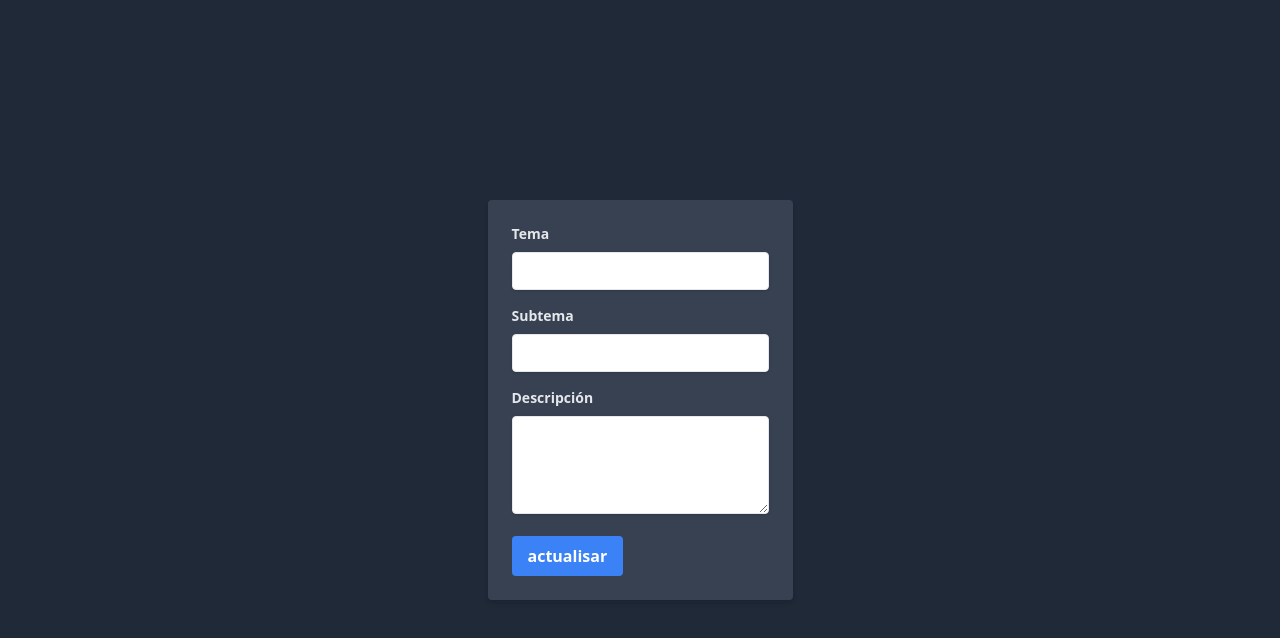
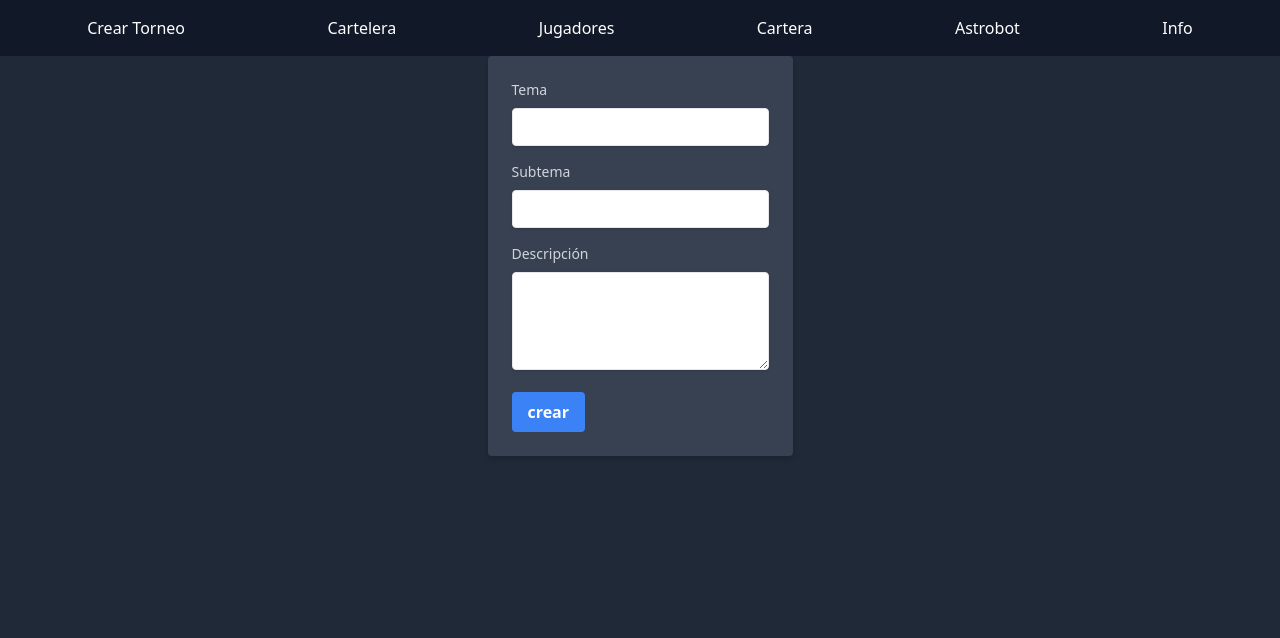
Before and after one commit to vaseksindelaru/irgc, a Next.js app: page /pages/crearTorneo in a window 1280 px wide. Shown: the top 638 px of the page. Built offline with nearby package versions, Linux system fonts and the light colour scheme.

Commit message:
rest/full

```diff
--- a/src/app/components/carteleraDeTorneos.jsx
+++ b/src/app/components/carteleraDeTorneos.jsx
@@ -18,13 +18,13 @@ return (
           <Link key={torneo.tarea_id} className="border hover:bg-gray-500 p-4 rounded-lg shadow" href={ `/pages/cartelera/${torneo.tarea_id}`}>
           <div className="mb-2" >
 
-              <div className="text-xl font-bold text-gray-300">{torneo.tarea_id}</div>
+              <div className="text-l font-bold text-gray-300">{torneo.tarea_id}</div>
             </div>
             <div className="mb-2" >
             <div className="text-xl font-bold text-gray-300">{torneo.tema}</div>
             </div>
             <div className="mb-2">
-              <div className="text-lg font-semibold text-gray-500">{torneo.subtema}</div>
+              <div className="text-lg font-semibold text-gray-400">{torneo.subtema}</div>
             </div>
             <div>
               <div className="text-base text-white">{torneo.descripcion}</div>
--- a/src/app/components/crearTorneoComponent.jsx
+++ b/src/app/components/crearTorneoComponent.jsx
@@ -61,7 +61,7 @@ function CrearTorneoComponent () {
         <div>
         <form ref={form} className="max-w-md mx-auto p-6 bg-gray-700 shadow-md rounded" onSubmit={handleSubmit}>
       <div className="mb-4">
-        <label className="block text-gray-200 text-sm font-bold mb-2" htmlFor="tema">
+        <label className="block text-gray-300 text-sm mb-2" htmlFor="tema">
           Tema
         </label>
         <input
@@ -75,7 +75,7 @@ function CrearTorneoComponent () {
       </div>
 
       <div className="mb-4">
-        <label className="block text-gray-200 text-sm font-bold mb-2" htmlFor="subtema">
+        <label className="block text-gray-300 text-sm mb-2" htmlFor="subtema">
           Subtema
         </label>
         <input
@@ -89,7 +89,7 @@ function CrearTorneoComponent () {
       </div>
 
       <div className="mb-4">
-        <label className="block text-gray-200 text-sm font-bold mb-2" htmlFor="descripcion">
+        <label className="block text-gray-300 text-sm mb-2" htmlFor="descripcion">
           Descripción
         </label>
         <textarea
@@ -108,7 +108,7 @@ function CrearTorneoComponent () {
           className="bg-blue-500 hover:bg-blue-700
           text-white font-bold py-2 px-4 rounded
           focus:outline-none focus:shadow-outline">
-            {params.id ? "crear" : "actualisar"}
+            {params.id ? "actualisar" : "crear"}
         </button>
 
       </div>
--- /dev/null
+++ b/src/app/components/header.jsx
@@ -0,0 +1,33 @@
+// components/Header.js
+import Link from 'next/link';
+
+const Header = () => {
+  return (
+    <header className="bg-gray-900 p-4">
+      <nav className="flex justify-around">
+        <Link href="/pages/crearTorneo" passHref>
+          <span className="text-white hover:bg-gray-700 px-3 py-2 rounded cursor-pointer" >Crear Torneo</span>
+        </Link>
+        <Link href="/pages/cartelera">
+          <span className="text-white hover:bg-gray-700 px-3 py-2 rounded cursor-pointer">Cartelera</span>
+        </Link>
+        <Link href="#jugadores">
+          <span className="text-white hover:bg-gray-700 px-3 py-2 rounded cursor-pointer">Jugadores</span>
+        </Link>
+        <Link href="#cartera">
+          <span className="text-white hover:bg-gray-700 px-3 py-2 rounded cursor-pointer">Cartera</span>
+        </Link>
+        <Link href="#Astrobot">
+          <span className="text-white hover:bg-gray-700 px-3 py-2 rounded cursor-pointer">
+
+            Astrobot</span>
+        </Link>
+        <Link href="#info">
+          <span className="text-white hover:bg-gray-700 px-3 py-2 rounded cursor-pointer">Info</span>
+        </Link>
+      </nav>
+    </header>
+  );
+};
+
+export default Header;
--- a/src/app/layout.jsx
+++ b/src/app/layout.jsx
@@ -1,6 +1,5 @@
 import "./globals.css";
-
-
+import Header from "./components/header";
 
 export const metadata = {
   title: "Create Next App",
@@ -10,7 +9,12 @@ export const metadata = {
 export default function RootLayout({ children }) {
   return (
     <html lang="en">
-      <body className="min-h-screen bg-gray-800 flex items-center justify-center">{children}</body>
+      <body className="min-h-screen bg-gray-800">
+        <Header />
+        <div className="flex items-center justify-center">
+          {children}
+        </div>
+      </body>
     </html>
   );
 }
```
